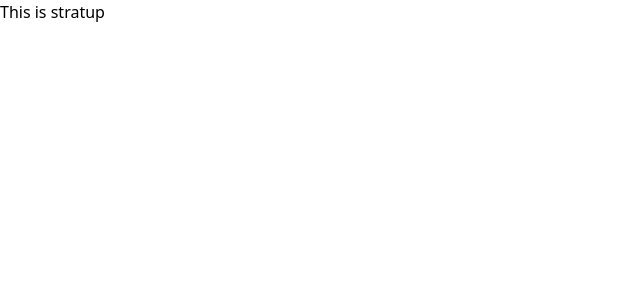
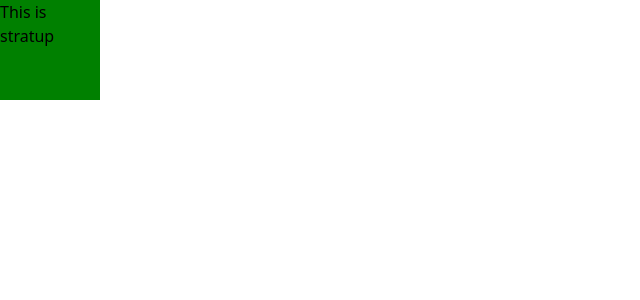
Before and after one commit to MahiuLDiN/lof-homepage, a Next.js app: page / in a window 1280 px wide. Shown: the top 300 px of the page, without its empty margins (0-640 px from the left). Built offline with nearby package versions, Linux system fonts and the light colour scheme.

Commit message:
Sass successfully run

```diff
--- a/package.json
+++ b/package.json
@@ -11,7 +11,8 @@
   "dependencies": {
     "next": "12.1.6",
     "react": "18.1.0",
-    "react-dom": "18.1.0"
+    "react-dom": "18.1.0",
+    "sass": "^1.52.2"
   },
   "devDependencies": {
     "autoprefixer": "^10.4.7",
--- a/pages/_app.js
+++ b/pages/_app.js
@@ -1,4 +1,4 @@
-import '../styles/globals.css'
+import '../styles/globals.scss'
 
 function MyApp({ Component, pageProps }) {
   return <Component {...pageProps} />
--- a/pages/index.js
+++ b/pages/index.js
@@ -9,8 +9,10 @@ export default function Home() {
         <meta name="description" content="Generated by create next app" />
         <link rel="icon" href="/favicon.ico" />
       </Head>
+<div className='main-div'>
 
       <h1>This is stratup</h1>
+</div>
 
 
     </>
--- a/styles/globals.css
+++ b/styles/globals.scss
@@ -17,3 +17,11 @@ a {
 * {
   box-sizing: border-box;
 }
+.main-div{
+height: 100px;
+width: 100px;
+background-color: green;
+h1{
+  color: red($color: #000000);
+}
+}
```
Also changed, not shown: 2 other files (tests, documents, lock files or other folders).
